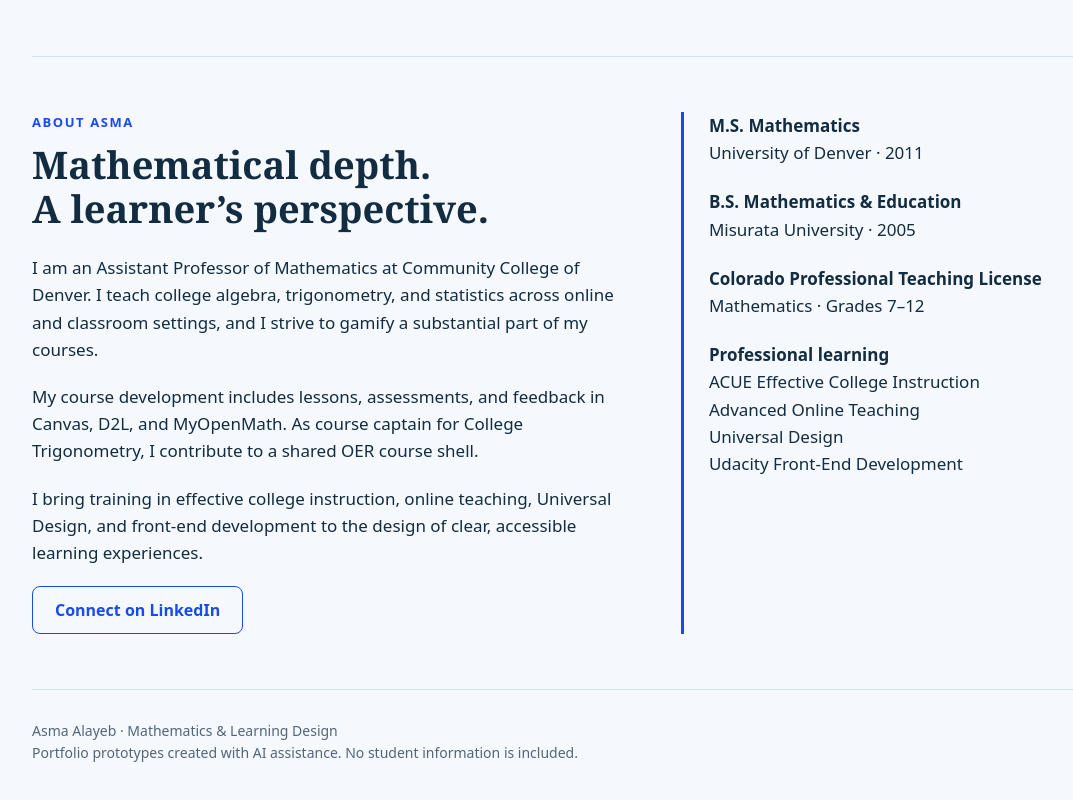
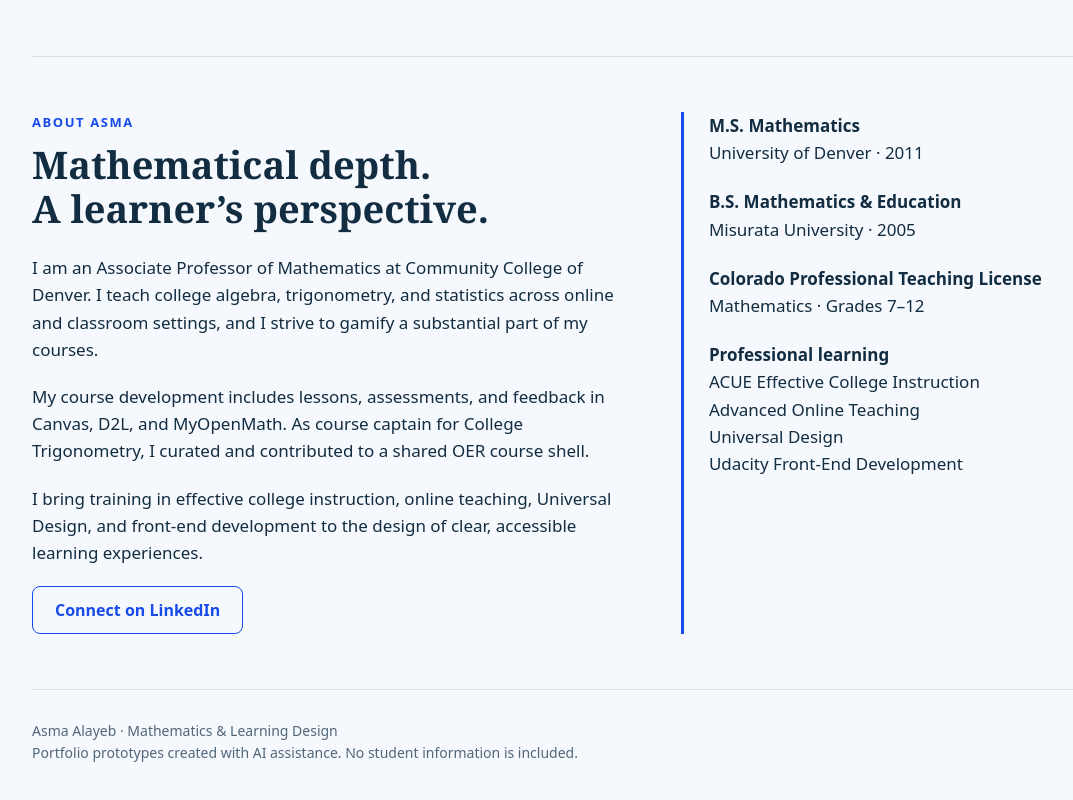
Before and after one commit to Asma-Alayeb/Math-Learning-Portfolio, a plain HTML site: page index.html in a window 1280 px wide. Shown: the part 2466-3266 px from the top of the page, without its empty margins (48-1121 px from the left). Drawn offline with Linux system fonts and the light colour scheme.

Commit message:
Correct academic title and trigonometry course contributions

```diff
--- a/index.html
+++ b/index.html
@@ -7,7 +7,7 @@
 <div class="projects"><article class="card"><span class="tag">02 / Algebra · Error analysis</span><h3>Equation Detective</h3><p>Find the first step that changes the solution. A correct answer matters; knowing why it is correct matters more.</p><div class="mini"><p><strong>Case file</strong><br>3(x + 2) = 15<br>Step 1: 3x + 2 = 15<br>Step 2: 3x = 13<br>Step 3: x = 13/3</p><p>Where does the reasoning first go wrong?</p><div class="options"><button class="option" data-step="1">Step 1 · Distribute</button><button class="option" data-step="2">Step 2 · Subtract</button><button class="option" data-step="3">Step 3 · Divide</button></div><div class="feedback" id="equation-feedback" role="status" aria-live="polite">Choose a step to investigate.</div></div><p class="muted"><strong>Learning goal:</strong> Preserve equivalent statements and distinguish an original error from its consequences.</p><details><summary>Inside the learning design</summary><p>This task makes a common misconception visible. Feedback directs attention to distributing across both terms, then gives a repaired solution learners can verify.</p></details></article>
 <article class="card"><span class="tag">03 / Statistics · Probability exploration</span><h3>Two Tosses, One Pattern</h3><p>Is one head more likely than two heads? Change the probability of heads and inspect all three outcomes.</p><div class="mini"><label for="probability">Probability of heads: <strong id="p-label">50%</strong></label><input id="probability" type="range" min="0" max="100" step="5" value="50"><div class="bars" aria-hidden="true"><div class="bar" id="b0"><span></span><label>0 heads</label></div><div class="bar" id="b1"><span></span><label>1 head</label></div><div class="bar" id="b2"><span></span><label>2 heads</label></div></div><div class="feedback" style="margin-top:35px" id="probability-feedback" role="status" aria-live="polite"></div></div><p class="muted"><strong>Learning goal:</strong> Connect independent outcomes to a discrete probability distribution.</p><details><summary>Inside the learning design</summary><p>For two independent tosses with the same probability p, the probabilities are (1 − p)², 2p(1 − p), and p². The middle outcome includes two sequences: HT and TH.</p></details></article></div></section>
 <section id="approach" class="section"><div class="eyebrow">Teaching approach</div><h2>Engagement with a mathematical purpose.</h2><div class="process"><div><span>01</span><h3>Start with a question</h3><p>Give learners something they can predict, investigate, or resolve before introducing a formal rule.</p></div><div><span>02</span><h3>Make thinking visible</h3><p>Use visual representations, meaningful interactions, and well-sequenced practice to connect actions with ideas.</p></div><div><span>03</span><h3>Use feedback to move forward</h3><p>Address the misconception, preserve room for another attempt, and help learners explain their reasoning.</p></div></div></section>
-<section id="about" class="section layout"><div><div class="eyebrow">About Asma</div><h2>Mathematical depth.<br>A learner’s perspective.</h2><p>I am an Assistant Professor of Mathematics at Community College of Denver. I teach college algebra, trigonometry, and statistics across online and classroom settings, and I strive to gamify a substantial part of my courses.</p><p>My course development includes lessons, assessments, and feedback in Canvas, D2L, and MyOpenMath. As course captain for College Trigonometry, I contribute to a shared OER course shell.</p><p>I bring training in effective college instruction, online teaching, Universal Design, and front-end development to the design of clear, accessible learning experiences.</p><a class="button secondary" href="https://www.linkedin.com/in/asma-alayeb" target="_blank" rel="noopener">Connect on LinkedIn</a></div><div class="facts"><p><strong>M.S. Mathematics</strong><br>University of Denver · 2011</p><p><strong>B.S. Mathematics & Education</strong><br>Misurata University · 2005</p><p><strong>Colorado Professional Teaching License</strong><br>Mathematics · Grades 7–12</p><p><strong>Professional learning</strong><br>ACUE Effective College Instruction<br>Advanced Online Teaching<br>Universal Design<br>Udacity Front-End Development</p></div></section>
+<section id="about" class="section layout"><div><div class="eyebrow">About Asma</div><h2>Mathematical depth.<br>A learner’s perspective.</h2><p>I am an Associate Professor of Mathematics at Community College of Denver. I teach college algebra, trigonometry, and statistics across online and classroom settings, and I strive to gamify a substantial part of my courses.</p><p>My course development includes lessons, assessments, and feedback in Canvas, D2L, and MyOpenMath. As course captain for College Trigonometry, I curated and contributed to a shared OER course shell.</p><p>I bring training in effective college instruction, online teaching, Universal Design, and front-end development to the design of clear, accessible learning experiences.</p><a class="button secondary" href="https://www.linkedin.com/in/asma-alayeb" target="_blank" rel="noopener">Connect on LinkedIn</a></div><div class="facts"><p><strong>M.S. Mathematics</strong><br>University of Denver · 2011</p><p><strong>B.S. Mathematics & Education</strong><br>Misurata University · 2005</p><p><strong>Colorado Professional Teaching License</strong><br>Mathematics · Grades 7–12</p><p><strong>Professional learning</strong><br>ACUE Effective College Instruction<br>Advanced Online Teaching<br>Universal Design<br>Udacity Front-End Development</p></div></section>
 <footer>Asma Alayeb · Mathematics & Learning Design<br>Portfolio prototypes created with AI assistance. No student information is included.</footer></main><script>
 document.querySelectorAll('[data-step]').forEach(b=>b.addEventListener('click',()=>{document.getElementById('equation-feedback').textContent=b.dataset.step==='1'?'Correct. Distribute 3 to both terms: 3x + 6 = 15. Subtract 6, then divide by 3: x = 3. Check: 3(3 + 2) = 15.':'That operation is valid for the equation immediately above it. Look earlier: did the 3 multiply both terms inside the parentheses?';}));
 function update(){let p=Number(document.getElementById('probability').value)/100;let values=[(1-p)**2,2*p*(1-p),p**2];document.getElementById('p-label').textContent=Math.round(p*100)+'%';values.forEach((v,i)=>{let b=document.getElementById('b'+i);b.style.height=(v*90)+'px';b.querySelector('span').textContent=(v*100).toFixed(1)+'%';});document.getElementById('probability-feedback').textContent=`0 heads: ${(values[0]*100).toFixed(1)}%. 1 head: ${(values[1]*100).toFixed(1)}%. 2 heads: ${(values[2]*100).toFixed(1)}%. ${p===.5?'One head is twice as likely as two: HT and TH both count.':'These probabilities total 100%. Find where the middle outcome is largest.'}`;}document.getElementById('probability').addEventListener('input',update);update();
```
